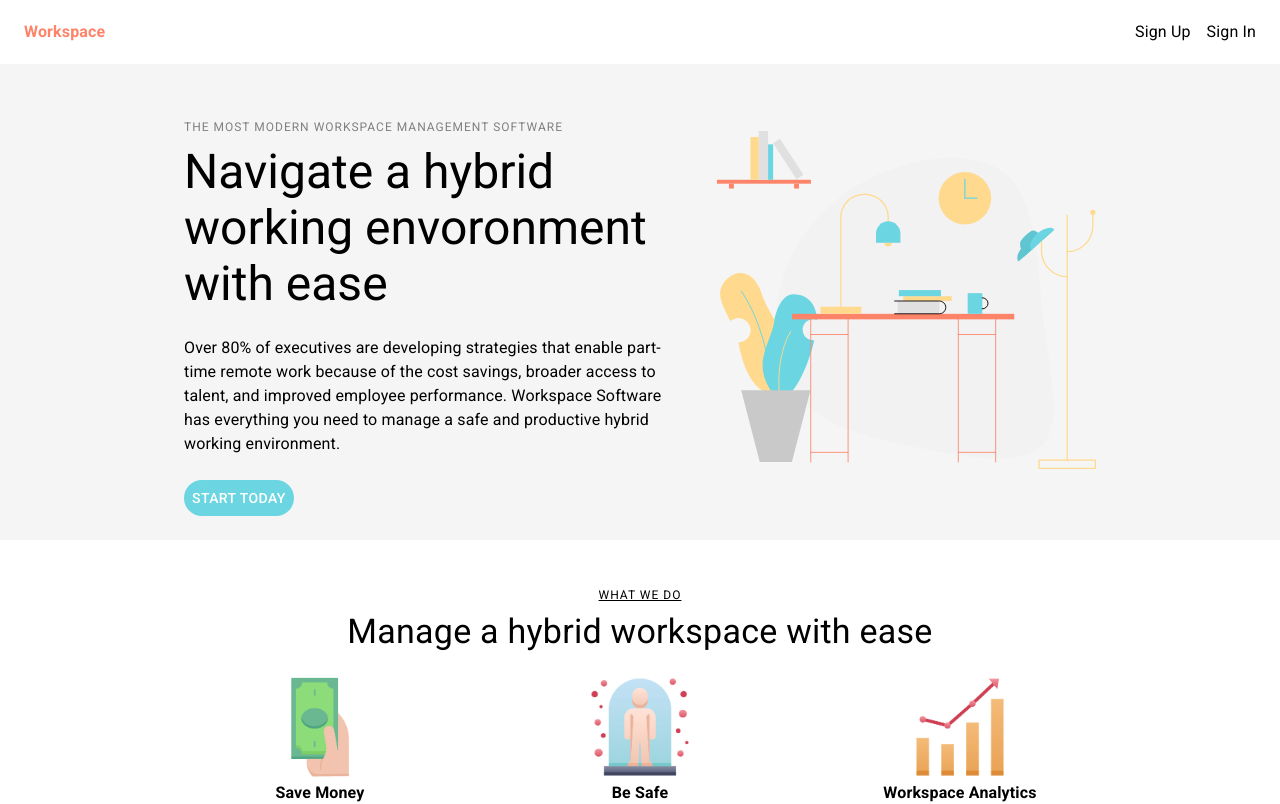
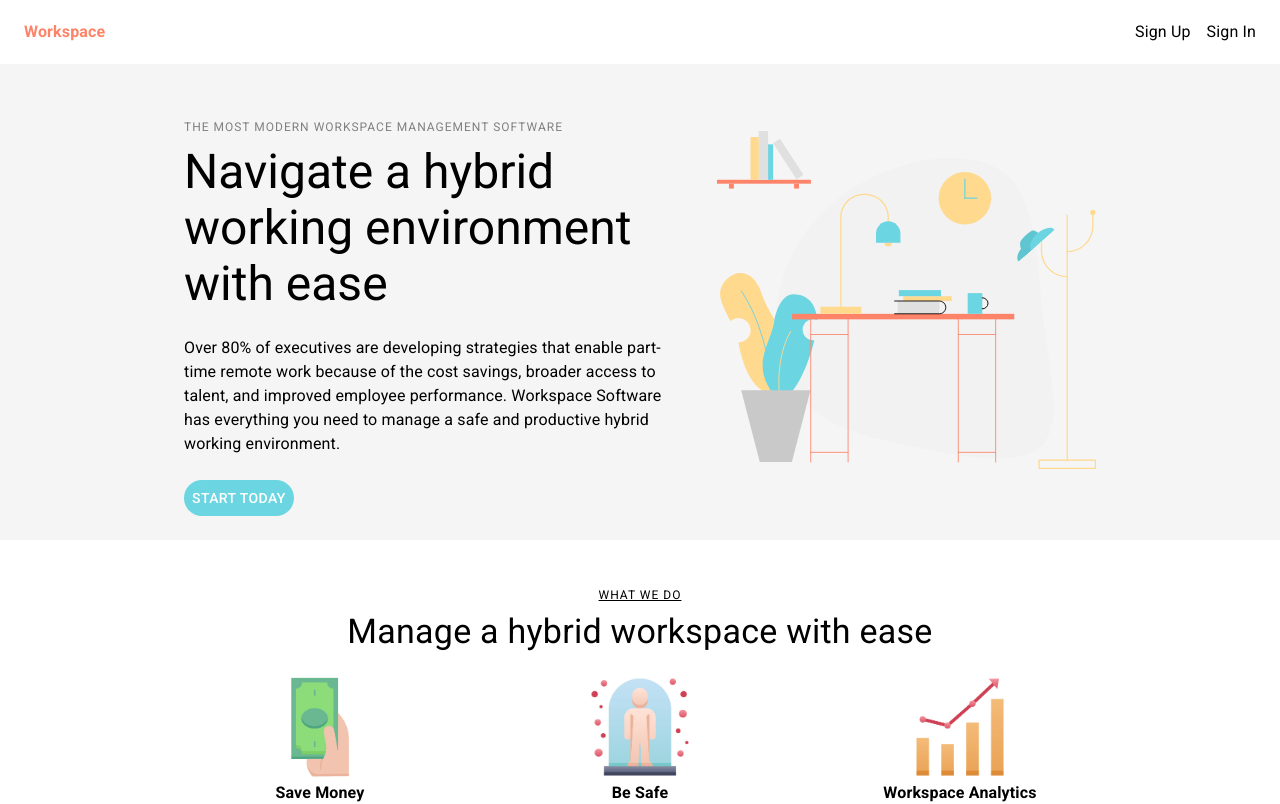
Before and after one commit to berjonbatistiana/seat-down, a React (Create React App) app in the folder client/: page / in a window 1280 px wide. Shown: the top 804 px of the page. Built offline with nearby package versions, Linux system fonts and the light colour scheme.

Commit message:
fix typo, hide overflow, and refresh window when user signs in/up

```diff
--- a/client/src/pages/Viewer/ViewerViews/About.js
+++ b/client/src/pages/Viewer/ViewerViews/About.js
@@ -37,7 +37,7 @@ export const About = () => {
               THE MOST MODERN WORKSPACE MANAGEMENT SOFTWARE
             </Typography>
             <Typography variant="h3">
-              Navigate a hybrid working envoronment with ease
+              Navigate a hybrid working environment with ease
             </Typography>
             <Box my={3} mb={3}>
               <Typography variant="body1">
--- a/client/src/pages/Viewer/ViewerViews/AddBuilding.js
+++ b/client/src/pages/Viewer/ViewerViews/AddBuilding.js
@@ -200,7 +200,7 @@ export const AddBuilding = () => {
         <Typography component="h1" variant="h5">
           Add Building
         </Typography>
-        <form className={classes.form} onSubmit={onSubmit} noValidate>
+        <form className={classes.form} onSubmit={onSubmit} noValidate autoComplete="off">
           <Grid container spacing={2}>
             <Grid item xs={12}>
               <TextField
--- a/client/src/pages/Viewer/ViewerViews/Dashboard.js
+++ b/client/src/pages/Viewer/ViewerViews/Dashboard.js
@@ -199,7 +199,7 @@ export class Dashboard extends React.Component {
                 <Box mt={3}>
                   <Grid container justify="center">
                     <Grid item>
-                      <Box m={3}>
+                      <Box m={3} style={{ overflow: "hidden" }}>
                         <Calendar
                           autoOk
                           orientation="portrait"
--- a/client/src/pages/Viewer/ViewerViews/SignIn.js
+++ b/client/src/pages/Viewer/ViewerViews/SignIn.js
@@ -29,6 +29,7 @@ export const SignIn = () => {
       localStorage.setItem("token", res.data);
       localStorage.setItem("user", username);
       history.push("/dashboard");
+      window.location.reload();
     } catch (e) {
       setSnackbar(true);
     }
--- a/client/src/pages/Viewer/ViewerViews/SignUp.js
+++ b/client/src/pages/Viewer/ViewerViews/SignUp.js
@@ -39,6 +39,7 @@ export const SignUp = () => {
       localStorage.setItem("token", res.data);
       localStorage.setItem("user", username);
       history.push("/dashboard");
+      window.location.reload();
     } catch (e) {
       setSnackbar(true);
     }
--- a/client/src/utils/API.js
+++ b/client/src/utils/API.js
@@ -137,6 +137,7 @@ export const getBuildings = async () => {
 
 export const addBuilding = async (name, companyId) => {
   return axios.post("/api/building", { name, companyId });
+
 };
 
 export const addFloor = async (name, buildingId, deskCapacity, companyId) => {
```
